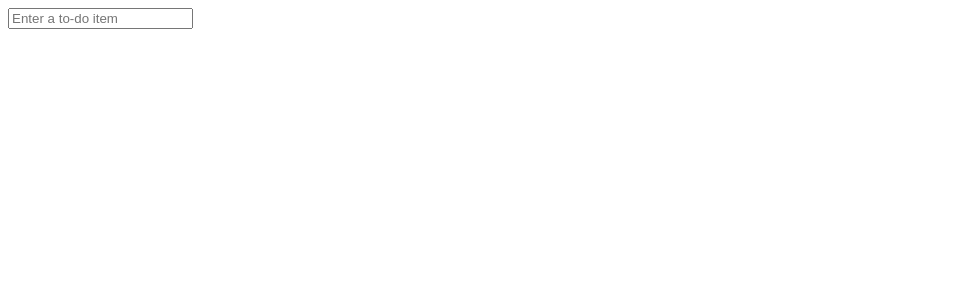
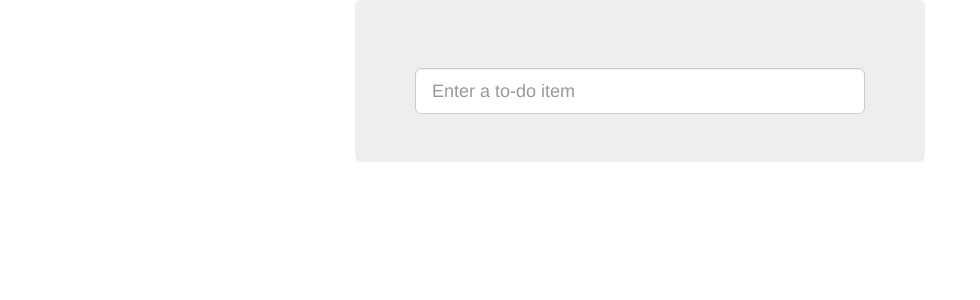
Before and after one commit to Oaiqiy/Test-Driven_Development, a Django app: template lists/templates/base.html in a window 1280 px wide. Shown: the top 300 px of the page, without its empty margins (0-980 px from the left). Run offline with Django 3.2, Linux system fonts and the light colour scheme; the template is opened without the code that fills it, so the values that code supplies are empty; some libraries are stand-ins or nearby versions.

Commit message:
Use Bootstrap to improve layout

```diff
--- a/functional_tests/test.py
+++ b/functional_tests/test.py
@@ -2,13 +2,13 @@ from selenium import webdriver
 from selenium.webdriver.common.keys import Keys
 import unittest
 import time
-from django.test import LiveServerTestCase
+from django.contrib.staticfiles.testing import StaticLiveServerTestCase
 from selenium.common.exceptions import WebDriverException
 
 MAX_WAIT = 10
 
 
-class NewVisitorTest(LiveServerTestCase):
+class NewVisitorTest(StaticLiveServerTestCase):
 
     def setUp(self):
         self.browser = webdriver.Firefox()
--- /dev/null
+++ b/lists/static/base.css
@@ -0,0 +1,3 @@
+#id_new_item {
+    margin-top: 2ex;
+}
--- a/lists/templates/base.html
+++ b/lists/templates/base.html
@@ -1,15 +1,34 @@
-<html>
+<!DOCTYPE html>
+<html lang="en">
     <head>
+        <meta charset="utf-8">
+        <meta http-equiv="X-UA-Compatible" content="IE-edge">
+        <meta name="viewport" content="width=device-width, initial-scale=1">
         <title>To-Do lists</title>
+        <link href="/static/bootstrap/css/bootstrap.min.css" rel="stylesheet">
+        <link href="/static/base.css" rel="stylesheet">
     </head>
     <body>
+        <div class="container">
+            <div class="col-md-6 col-md-offset-3 jumbotron">
+                <div class="text-center">
                     <h1>{% block header_text %}{% endblock %}</h1>
                     <form method="POST" action="{% block form_action %}{% endblock %}">
-            <input name="item_text" id="id_new_item" placeholder="Enter a to-do item"/>
+                        <input name="item_text" id="id_new_item"
+                               class="form-control input-lg"
+                               placeholder="Enter a to-do item"/>
                         {% csrf_token %}
                     </form>
+                </div>
+            </div>
+        </div>
 
+        <div class="row">
+            <div class="col-md-6 col-md-offset-3">
                 {% block table %}
                 {% endblock %}
+            </div>
+        </div>
+
     </body>
 </html>
--- a/lists/templates/list.html
+++ b/lists/templates/list.html
@@ -5,7 +5,7 @@
 {% block form_action %}/lists/{{ list.id }}/add_item{% endblock %}
 
 {% block table %}
-    <table id="id_list_table">
+    <table id="id_list_table" class="table">
         {% for item in list.item_set.all %}
             <tr><td>{{ forloop.counter }}: {{ item.text }}</td></tr>
         {% endfor %}
```
Lines whose indentation alone changed are shown as unchanged.
